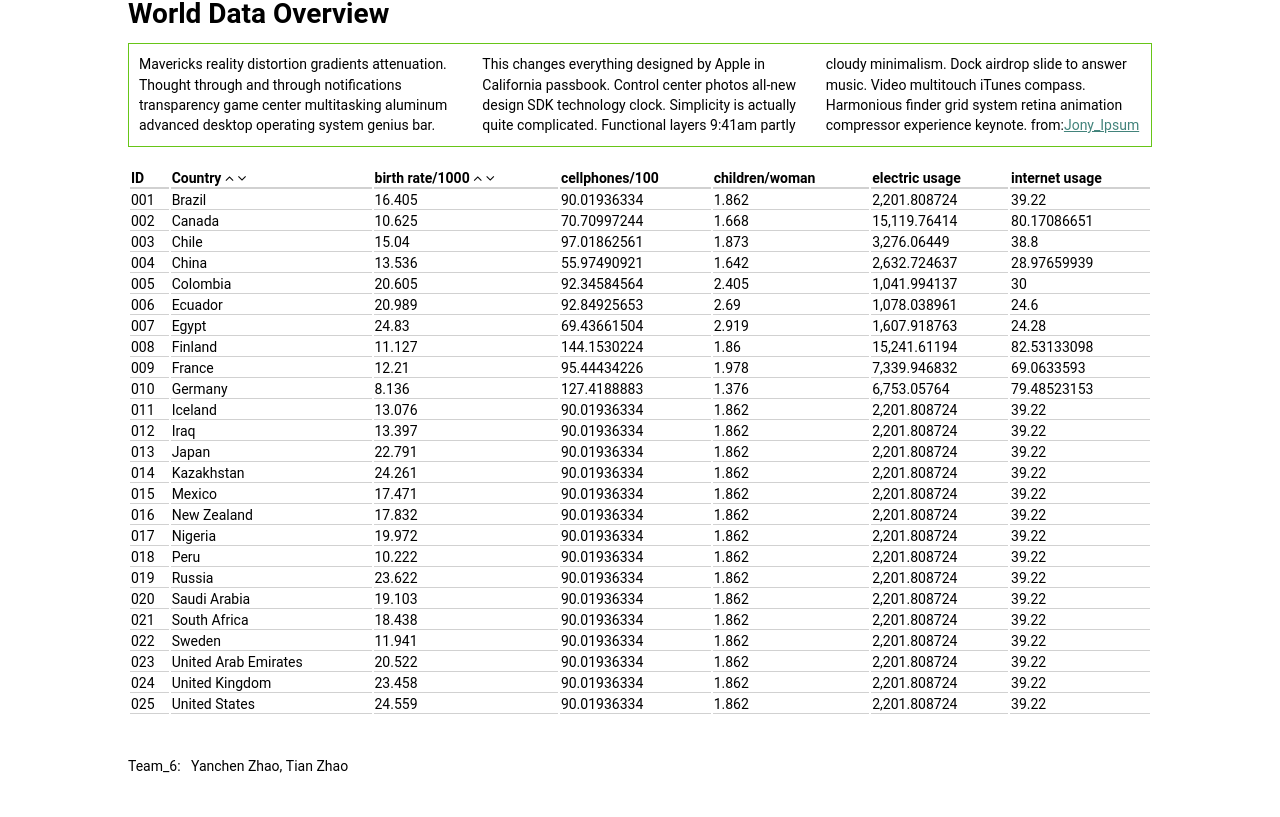
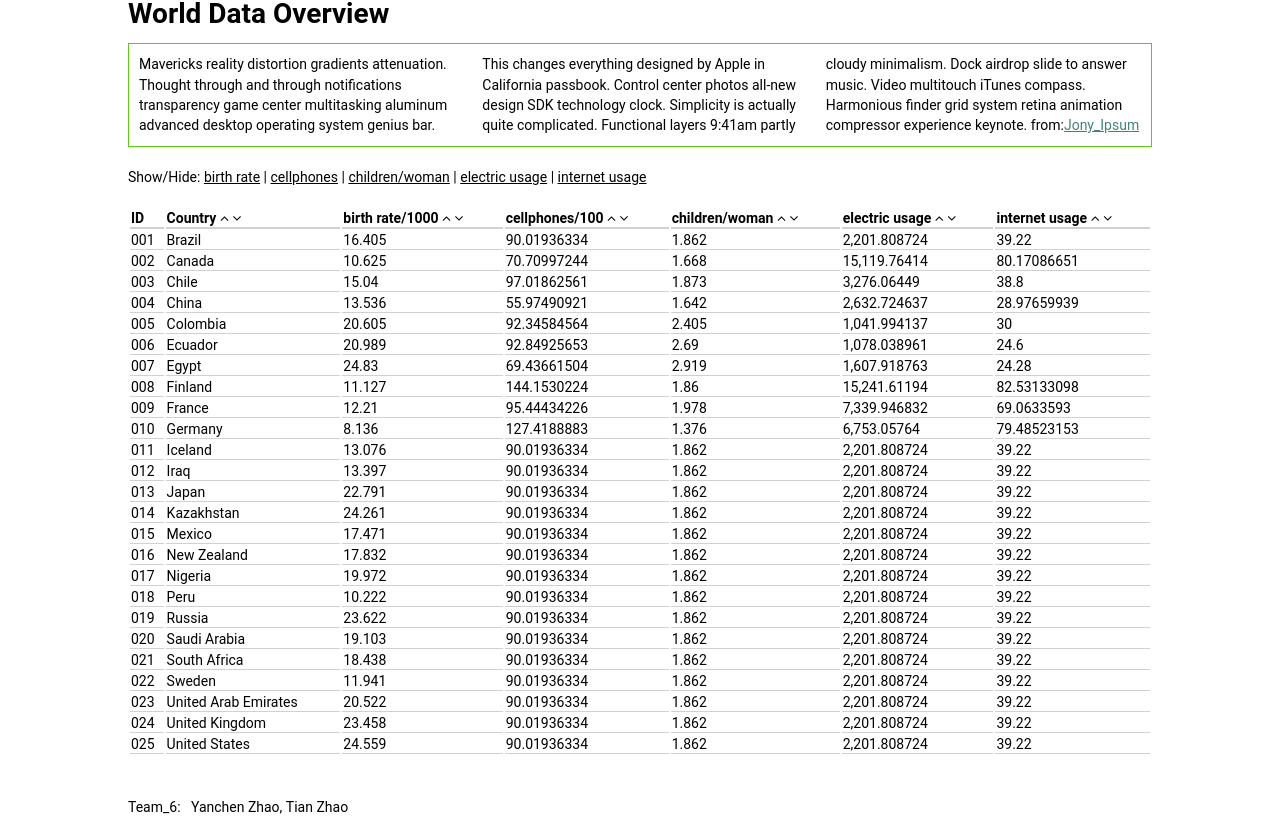
Before and after one commit to tiantud/WME_G6, a plain HTML site: page WebContent/main.html in a window 1280 px wide. Shown: the part 96-913 px from the top of the page. Before the commit the page ends 873 px from the top, so only its background shows below. Drawn offline with Linux system fonts and the light colour scheme.

Commit message:
Show/Hide select bar finished

```diff
--- a/WebContent/main.html
+++ b/WebContent/main.html
@@ -40,7 +40,7 @@
 		<li><a href="#"><i class="fa fa-list-ul" aria-hidden="true">&nbsp;</i>A3-REST</a></li>
 		<li><a href="#"><i class="fa fa-list-ul" aria-hidden="true">&nbsp;</i>A4-Vis</a></li>
 	</ul>
-	</ul>
+
 </nav>
 <div id = "pagewrap">
 	<br>
@@ -55,24 +55,48 @@
 		</article>
 	</div>
 		<br>
-
+	<div>
+		<div style = "display:inline"> Show/Hide:</div >
+		<U style = "display:inline" class="showOrHide" onclick="beClicked(this)" > birth rate</U>
+		<div style = "display:inline">|</div>
+		<U style = "display:inline" class="showOrHide" onclick="beClicked(this)"> cellphones</U>
+		<div style = "display:inline">|</div>
+		<U style = "display:inline" class="showOrHide" onclick="beClicked(this)"> children/woman</U>
+		<div style = "display:inline">|</div>
+		<U style = "display:inline" class="showOrHide" onclick="beClicked(this)"> electric usage</U>
+		<div style = "display:inline">|</div>
+		<U style = "display:inline" class="showOrHide" onclick="beClicked(this)"> internet usage</U>
+	</div>
+		<br>
 	<div>
 		<table id = "tbl">
-			<thead>
+			<thead id = "tbHead">
 				<tr>
 					<th>ID</th>
-					<th>Country
+					<th nowrap>Country
 						<i class="fa fa-angle-up" aria-hidden="true"></i>
 						<i class="fa fa-angle-down" aria-hidden="true"></i>
 					</th>
-					<th>birth rate/1000
+					<th nowrap>birth rate/1000
 						<i class="fa fa-angle-up" aria-hidden="true"></i>
 						<i class="fa fa-angle-down" aria-hidden="true"></i>
 					</th>
-					<th>cellphones/100</th>
-					<th>children/woman</th>
-					<th>electric usage</th>
-					<th>internet usage</th>
+					<th nowrap>cellphones/100
+						<i class="fa fa-angle-up" aria-hidden="true"></i>
+						<i class="fa fa-angle-down" aria-hidden="true"></i>
+					</th>
+					<th nowrap>children/woman
+						<i class="fa fa-angle-up" aria-hidden="true"></i>
+						<i class="fa fa-angle-down" aria-hidden="true"></i>
+					</th>
+					<th nowrap>electric usage
+						<i class="fa fa-angle-up" aria-hidden="true"></i>
+						<i class="fa fa-angle-down" aria-hidden="true"></i>
+					</th>
+					<th nowrap>internet usage
+						<i class="fa fa-angle-up" aria-hidden="true"></i>
+						<i class="fa fa-angle-down" aria-hidden="true"></i>
+					</th>
 				</tr>
 			</thead>
 			<tbody id = "tbBody">
--- a/WebContent/script.js
+++ b/WebContent/script.js
@@ -37,3 +37,39 @@ $( document ).ready(function() {
 	});
 
 });
+
+$(function () {
+    var collection = $(".showOrHide");
+    $.each(collection, function () {
+        $(this).addClass("originTag");
+    });
+});
+
+function beClicked(Button) {
+    var collection = $(".showOrHide");
+	var buttonIndex = ($(Button).index() + 1) / 2 + 1; //Calcu;ate the index in table header.
+	if($(Button).hasClass("originTag")){
+		$(Button).removeClass();
+		$(Button).addClass("grayTag");
+		showHideSwitch(buttonIndex, "hidedTd");
+	} else {
+		$(Button).removeClass();
+		$(Button).addClass("originTag");
+		showHideSwitch(buttonIndex, "");
+	}
+	document.getElementById("test0").innerHTML= buttonIndex.toString(); //Show result in html.
+	document.getElementById("test1").innerHTML= $("#tbBody").children('tr').eq(1).children('td').eq(2).text(); //Show result in html.
+}
+
+
+function showHideSwitch(index, clName){
+	$("#tbBody").find('tr').each(function(){
+        $(this).children('td').eq(index).removeClass();
+		if(clName != "")
+			$(this).children('td').eq(index).addClass(clName); //If clName not empty, then clName is "hidedTd".
+    });
+
+	$("#tbHead").children('tr').eq(0).children('th').eq(index).removeClass();
+	if(clName != "")
+			$("#tbHead").children('tr').eq(0).children('th').eq(index).addClass(clName);
+}
--- a/WebContent/style.css
+++ b/WebContent/style.css
@@ -153,3 +153,16 @@ li a:hover{
 *.fa-angle-down:hover{
 	color: #42837b;
 }
+
+.originTag{
+	cursor:pointer;
+}
+
+.grayTag{
+	cursor:pointer;
+	color: gray;
+}
+
+.hidedTd{
+	display:none;
+}
```
